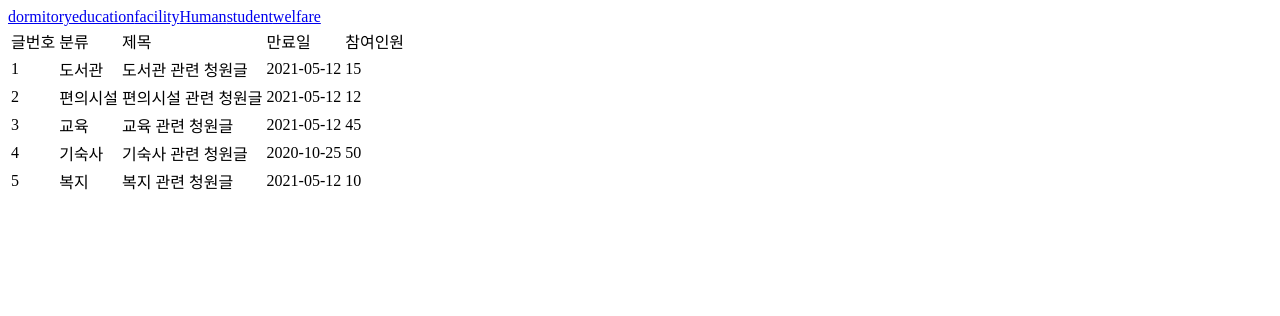
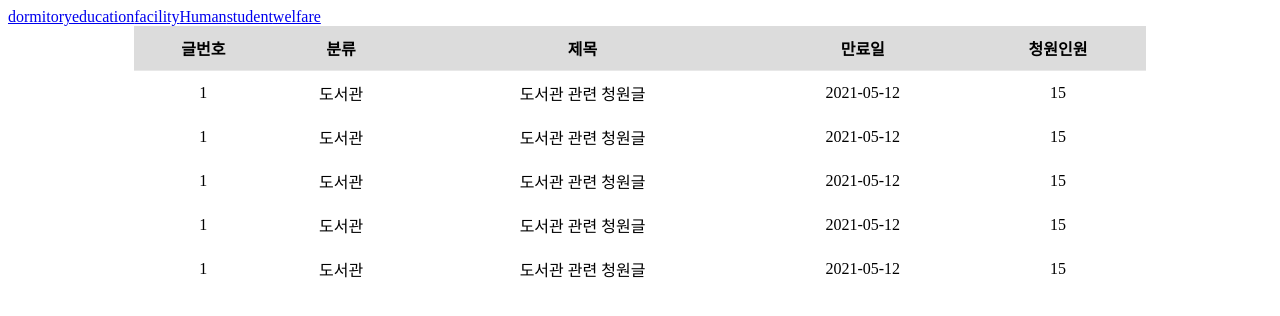
Before and after one commit to suminRoh/Hufs_story, a React (Create React App) app: page /#/ in a window 1280 px wide. Shown: the top 316 px of the page. Built offline with nearby package versions, Linux system fonts and the light colour scheme.

Commit message:
table 수정

```diff
--- a/src/table/ArticleTable.js
+++ /dev/null
@@ -1,27 +0,0 @@
-import React from 'react';
-
-function ArticleTable(props) {
-  const { headersName, children } = props;
-  return (
-    <table>
-      <thead>
-        <tr>
-          {
-            headersName.map((item, index) => {
-              return (
-                <td key={index}>{ item }</td>
-              )
-            })
-          }
-        </tr>
-      </thead>
-      <tbody>
-        {
-          children
-        }
-      </tbody>
-    </table>
-  )
-}
-
-export default ArticleTable;
--- /dev/null
+++ b/src/table/ArticleTableBody.js
@@ -0,0 +1,21 @@
+import React, { Component, Children } from 'react';
+
+class ArticleTableBody extends Component {
+  render() {
+    return (
+      <tbody>
+        <tr className = "table-row">
+            {
+                this.props.content.map((item, index) => {
+                    return(
+                    <td className="table-column" key={index}>{item}</td>
+                    )
+                })
+            }
+        </tr>
+      </tbody>
+    )
+  }
+}
+
+export default ArticleTableBody;
--- a/src/table/ArticleTableColumn.js
+++ /dev/null
@@ -1,13 +0,0 @@
-import React from 'react';
-
-const ArticleTableColumn = ({ children }) => {
-  return (
-    <td>
-      {
-        children
-      }
-    </td>
-  )
-}
-
-export default ArticleTableColumn;
--- /dev/null
+++ b/src/table/ArticleTableHead.js
@@ -0,0 +1,21 @@
+import React, { Component, Children } from 'react';
+
+class ArticleTableHead extends Component {
+  render() {
+    return (
+      <thead>
+        <tr className = "table-row">
+            {
+              this.props.headersName.map((item, index) => {
+                return(
+                  <td className="table-header-column" key={index}>{item}</td>
+                )
+              })
+            }
+        </tr>
+      </thead>
+    )
+  }
+}
+
+export default ArticleTableHead;
--- a/src/table/ArticleTableRow.js
+++ /dev/null
@@ -1,13 +0,0 @@
-import React from 'react';
-
-const ArticleTableRow = ({ children }) => {
-  return (
-    <tr>
-      {
-        children
-      }
-    </tr>
-  )
-}
-
-export default ArticleTableRow;
--- a/src/table/Articles.js
+++ b/src/table/Articles.js
@@ -1,48 +1,33 @@
 import React from 'react';
-import ArticleTable from './ArticleTable';
-import ArticleTableColumn from './ArticleTableColumn';
-import ArticleTableRow from './ArticleTableRow';
+import ArticleTableHead from './ArticleTableHead';
+import ArticleTableBody from './ArticleTableBody';
+import './Table.css'
 
 function Articles({props}) {
   return (
     <div>
-      <ArticleTable headersName={['글번호', '분류','제목', '만료일', '참여인원']}>
-        <ArticleTableRow>
-          <ArticleTableColumn>1</ArticleTableColumn>
-          <ArticleTableColumn>도서관</ArticleTableColumn>
-          <ArticleTableColumn>도서관 관련 청원글</ArticleTableColumn>
-          <ArticleTableColumn>2021-05-12</ArticleTableColumn>
-          <ArticleTableColumn>15</ArticleTableColumn>
-        </ArticleTableRow>
-        <ArticleTableRow>
-          <ArticleTableColumn>2</ArticleTableColumn>
-          <ArticleTableColumn>편의시설</ArticleTableColumn>
-          <ArticleTableColumn>편의시설 관련 청원글</ArticleTableColumn>
-          <ArticleTableColumn>2021-05-12</ArticleTableColumn>
-          <ArticleTableColumn>12</ArticleTableColumn>
-        </ArticleTableRow>
-        <ArticleTableRow>
-          <ArticleTableColumn>3</ArticleTableColumn>
-          <ArticleTableColumn>교육</ArticleTableColumn>
-          <ArticleTableColumn>교육 관련 청원글</ArticleTableColumn>
-          <ArticleTableColumn>2021-05-12</ArticleTableColumn>
-          <ArticleTableColumn>45</ArticleTableColumn>
-        </ArticleTableRow>
-        <ArticleTableRow>
-          <ArticleTableColumn>4</ArticleTableColumn>
-          <ArticleTableColumn>기숙사</ArticleTableColumn>
-          <ArticleTableColumn>기숙사 관련 청원글</ArticleTableColumn>
-          <ArticleTableColumn>2020-10-25</ArticleTableColumn>
-          <ArticleTableColumn>50</ArticleTableColumn>
-        </ArticleTableRow>
-        <ArticleTableRow>
-          <ArticleTableColumn>5</ArticleTableColumn>
-          <ArticleTableColumn>복지</ArticleTableColumn>
-          <ArticleTableColumn>복지 관련 청원글</ArticleTableColumn>
-          <ArticleTableColumn>2021-05-12</ArticleTableColumn>
-          <ArticleTableColumn>10</ArticleTableColumn>
-        </ArticleTableRow>
-      </ArticleTable>
+      <table className = "table">
+        <ArticleTableHead headersName = {['글번호', '분류', '제목', '만료일', '청원인원']}></ArticleTableHead>
+        <ArticleTableBody content = {
+          ['1', '도서관', '도서관 관련 청원글', '2021-05-12', '15']
+        }></ArticleTableBody>
+
+        <ArticleTableBody content = {
+          ['1', '도서관', '도서관 관련 청원글', '2021-05-12', '15']
+        }></ArticleTableBody>
+
+        <ArticleTableBody content = {
+          ['1', '도서관', '도서관 관련 청원글', '2021-05-12', '15']
+        }></ArticleTableBody>
+
+        <ArticleTableBody content = {
+          ['1', '도서관', '도서관 관련 청원글', '2021-05-12', '15']
+        }></ArticleTableBody>
+
+        <ArticleTableBody content = {
+          ['1', '도서관', '도서관 관련 청원글', '2021-05-12', '15']
+        }></ArticleTableBody>
+      </table>
     </div>
   )
 }
--- /dev/null
+++ b/src/table/Table.css
@@ -0,0 +1,24 @@
+.table {
+    width: 80%;
+    margin: 0 auto;
+    text-align: center;
+    border-spacing: 0;
+}
+
+.table-header-column {
+    border-bottom: 1px solid #e8e8e8;
+    background-color : #dcdcdc;
+    padding: 0;
+    font-size: 16px;
+    padding: 10px 5px;
+    font-weight: bold;
+}
+
+.table-row:hover {
+    background-color: #eceaea;
+    cursor: pointer;
+}
+
+.table-column{
+    padding: 10px 5px;
+}
```
